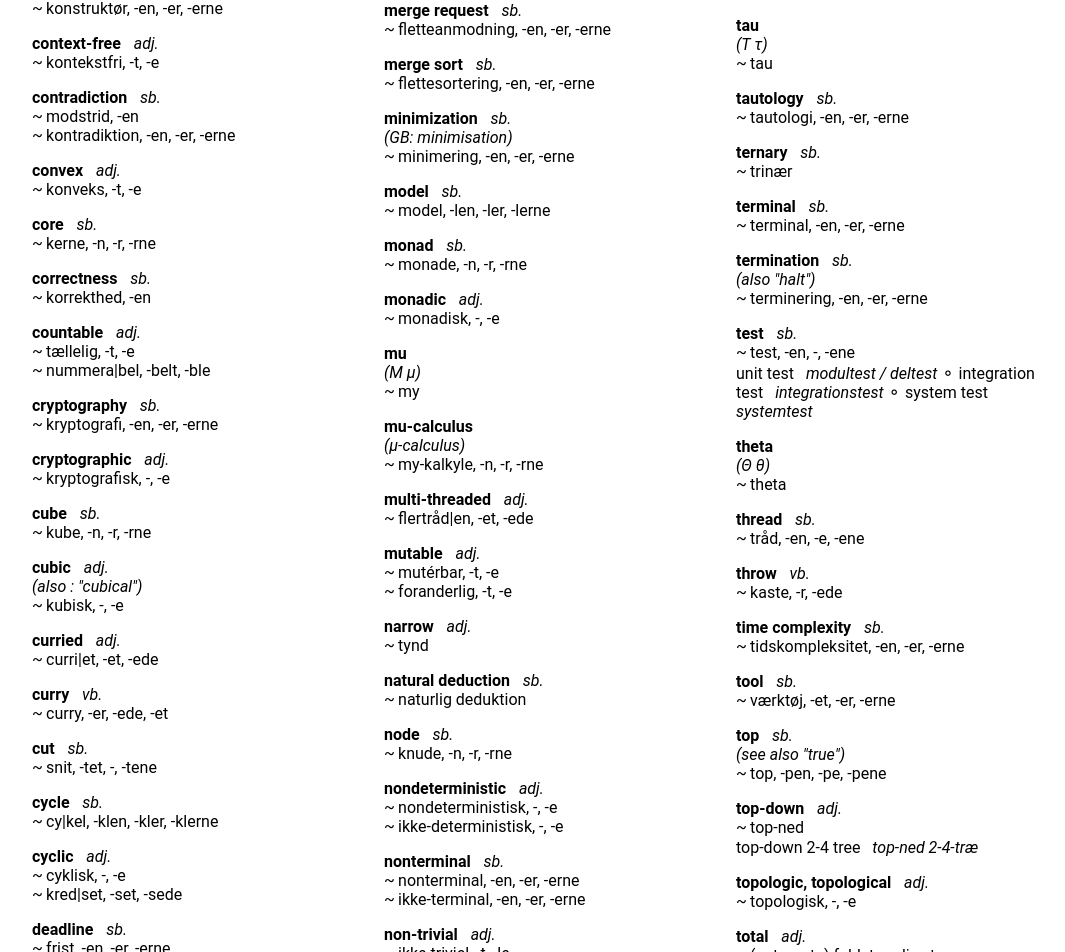
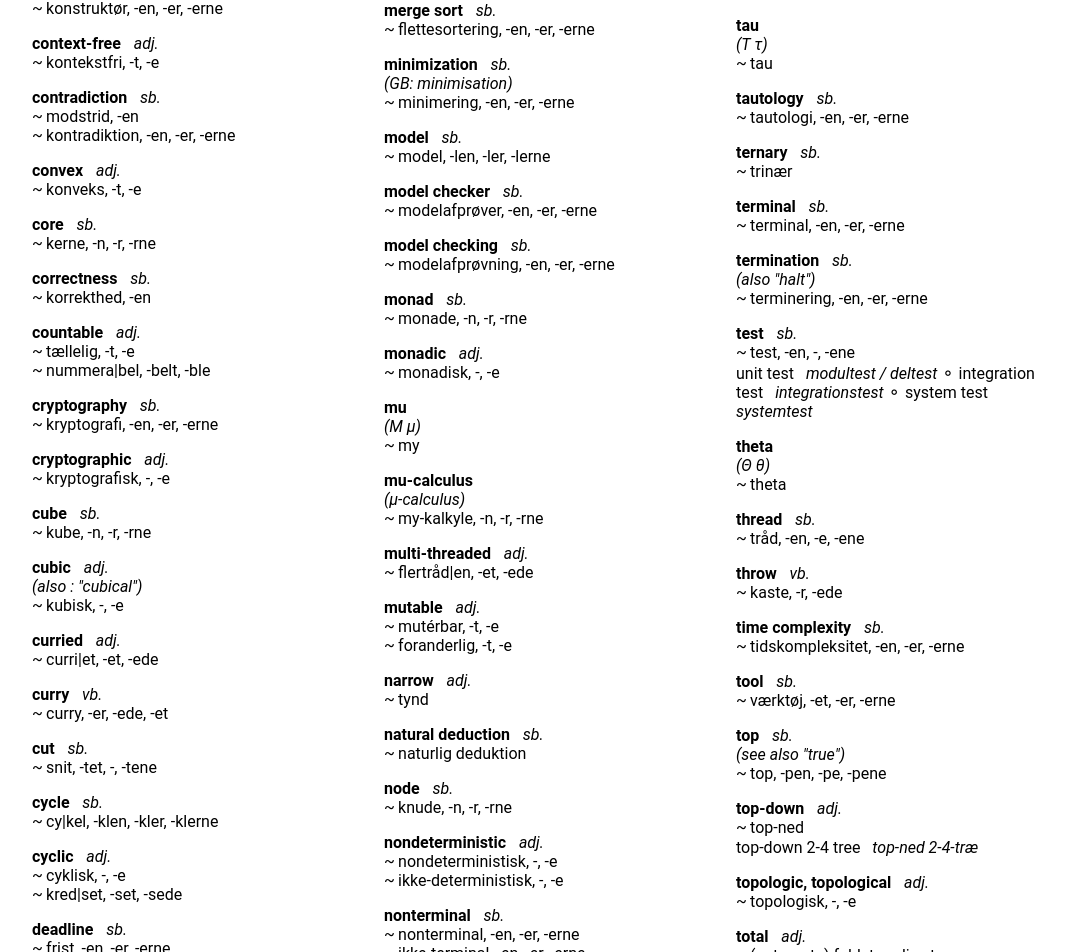
Before and after one commit to SSoelvsten/en-dk, a React (Create React App) app: page / in a window 1280 px wide. Shown: the part 7195-8147 px from the top of the page, without its empty margins (96-1161 px from the left). Built offline with nearby package versions, Linux system fonts and the light colour scheme.

Commit message:
Add 'model checking'

```diff
--- a/src/dictionary.ts
+++ b/src/dictionary.ts
@@ -1968,6 +1968,18 @@ export const en_dk : Lexeme[] = [
     keywords: ["computer science"]
   },
   {
+    word: "model checker",
+    type: "sb.",
+    translations: ["modelafprøver, -en, -er, -erne"],
+    keywords: ["computer science"]
+  },
+  {
+    word: "model checking",
+    type: "sb.",
+    translations: ["modelafprøvning, -en, -er, -erne"],
+    keywords: ["computer science"]
+  },
+  {
     word: "monad",
     type: "sb.",
     translations: ["monade, -n, -r, -rne"],
```
